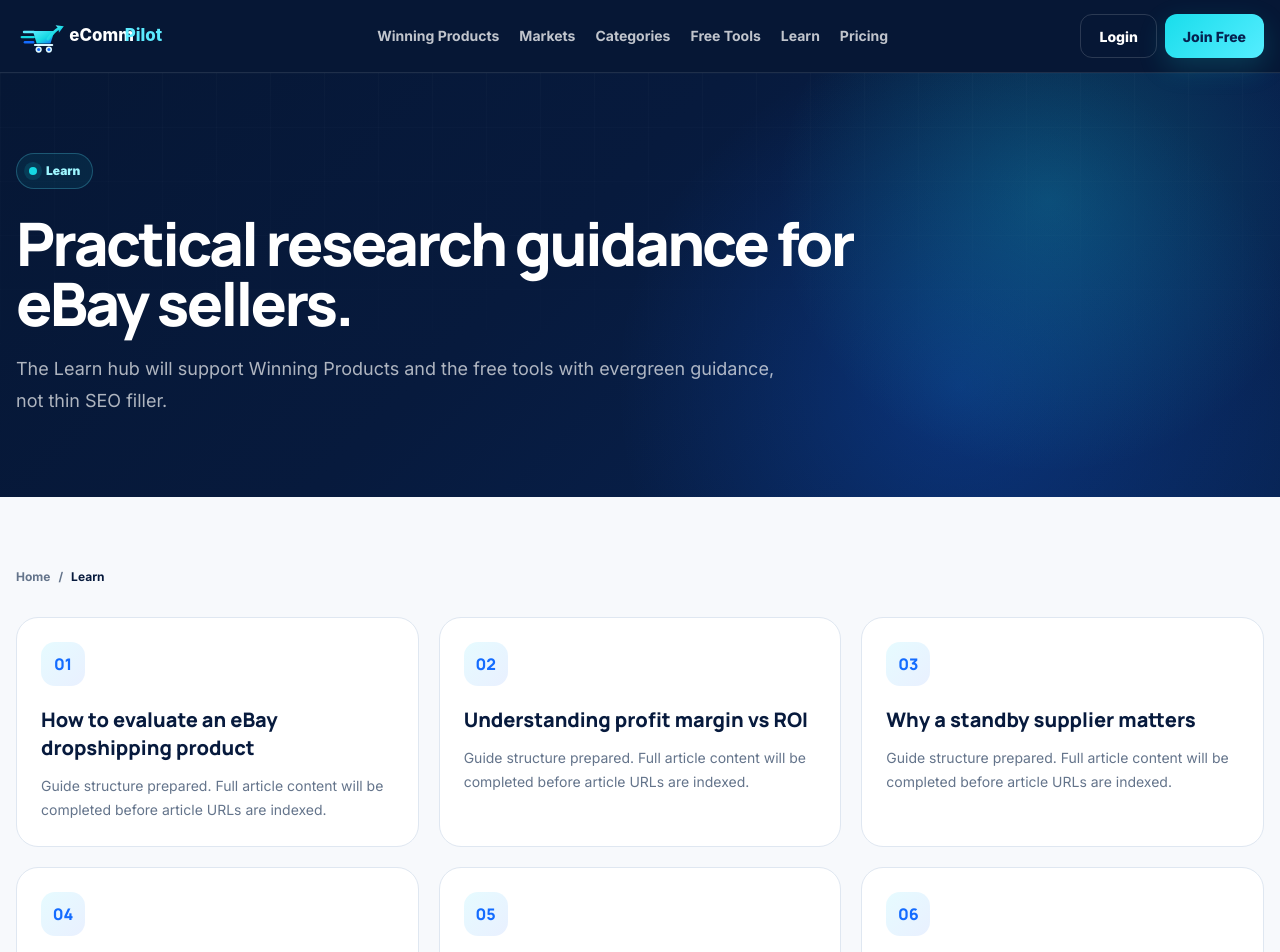
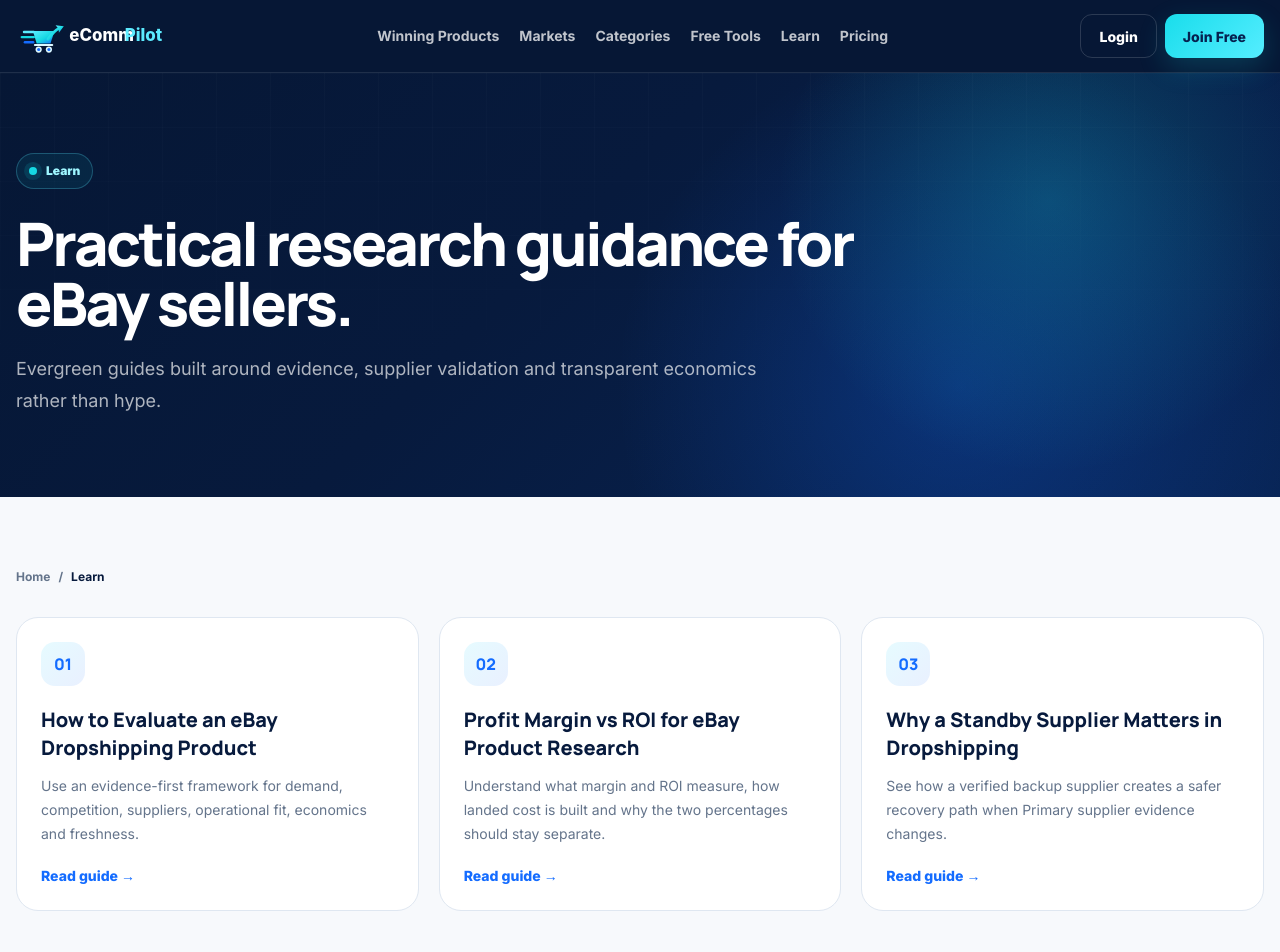
Before and after one commit to ponzey717/ecommpilot-main, a Next.js app: page /learn in a window 1280 px wide. Shown: the top 952 px of the page. Built offline with nearby package versions, Linux system fonts and the light colour scheme.

Commit message:
Publish real Learn hub

```diff
--- a/src/app/learn/page.tsx
+++ b/src/app/learn/page.tsx
@@ -1,43 +1,59 @@
 import type { Metadata } from "next";
+import Link from "next/link";
 import { JsonLd } from "@/components/seo/json-ld";
 import { Breadcrumbs } from "@/components/site/breadcrumbs";
 import { PageHero } from "@/components/site/page-hero";
 import { PageShell } from "@/components/site/page-shell";
 import { buildMetadata } from "@/lib/seo/metadata";
-import { breadcrumbSchema } from "@/lib/seo/schema";
+import { breadcrumbSchema, itemListSchema } from "@/lib/seo/schema";
 
-export const metadata: Metadata = {
-  ...buildMetadata({
-    title: "Learn eBay Product Research",
-    description:
-      "Practical eCommPilot guides for eBay product research, supplier validation, profit calculations and listing preparation.",
-    path: "/learn",
-  }),
-  robots: { index: false, follow: true },
-};
+export const metadata: Metadata = buildMetadata({
+  title: "Learn eBay Product Research",
+  description:
+    "Practical eCommPilot guides for eBay product research, supplier validation and transparent profit analysis.",
+  path: "/learn",
+});
 
 const guides = [
-  "How to evaluate an eBay dropshipping product",
-  "Understanding profit margin vs ROI",
-  "Why a standby supplier matters",
-  "How delivery time affects a product opportunity",
-  "Building cleaner eBay titles",
-  "What to recheck before listing",
-];
+  {
+    title: "How to Evaluate an eBay Dropshipping Product",
+    description:
+      "Use an evidence-first framework for demand, competition, suppliers, operational fit, economics and freshness.",
+    href: "/learn/evaluate-ebay-dropshipping-product",
+  },
+  {
+    title: "Profit Margin vs ROI for eBay Product Research",
+    description:
+      "Understand what margin and ROI measure, how landed cost is built and why the two percentages should stay separate.",
+    href: "/learn/profit-margin-vs-roi",
+  },
+  {
+    title: "Why a Standby Supplier Matters in Dropshipping",
+    description:
+      "See how a verified backup supplier creates a safer recovery path when Primary supplier evidence changes.",
+    href: "/learn/why-standby-supplier-matters",
+  },
+] as const;
 
 export default function LearnPage() {
   return (
     <PageShell darkHeader>
       <JsonLd
-        data={breadcrumbSchema([
-          { name: "Home", path: "/" },
-          { name: "Learn", path: "/learn" },
-        ])}
+        data={[
+          breadcrumbSchema([
+            { name: "Home", path: "/" },
+            { name: "Learn", path: "/learn" },
+          ]),
+          itemListSchema(
+            "eCommPilot product research guides",
+            guides.map((guide) => ({ name: guide.title, path: guide.href })),
+          ),
+        ]}
       />
       <PageHero
         eyebrow="Learn"
         title="Practical research guidance for eBay sellers."
-        description="The Learn hub will support Winning Products and the free tools with evergreen guidance, not thin SEO filler."
+        description="Evergreen guides built around evidence, supplier validation and transparent economics rather than hype."
       />
       <section className="py-14 md:py-18">
         <div className="site-container">
@@ -47,15 +63,23 @@ export default function LearnPage() {
               { label: "Learn" },
             ]}
           />
+
           <div className="mt-8 grid gap-5 md:grid-cols-2 xl:grid-cols-3">
             {guides.map((guide, index) => (
-              <article key={guide} className="feature-card">
-                <span className="feature-number">{String(index + 1).padStart(2, "0")}</span>
-                <h2 className="mt-5 text-xl font-extrabold text-[var(--navy)]">{guide}</h2>
+              <Link key={guide.href} href={guide.href} className="feature-card group">
+                <span className="feature-number">
+                  {String(index + 1).padStart(2, "0")}
+                </span>
+                <h2 className="mt-5 text-xl font-extrabold text-[var(--navy)] group-hover:text-[var(--blue)]">
+                  {guide.title}
+                </h2>
                 <p className="mt-3 text-sm leading-6 text-[var(--muted)]">
-                  Guide structure prepared. Full article content will be completed before article URLs are indexed.
+                  {guide.description}
                 </p>
-              </article>
+                <p className="mt-5 text-sm font-extrabold text-[var(--blue)]">
+                  Read guide →
+                </p>
+              </Link>
             ))}
           </div>
         </div>
```
